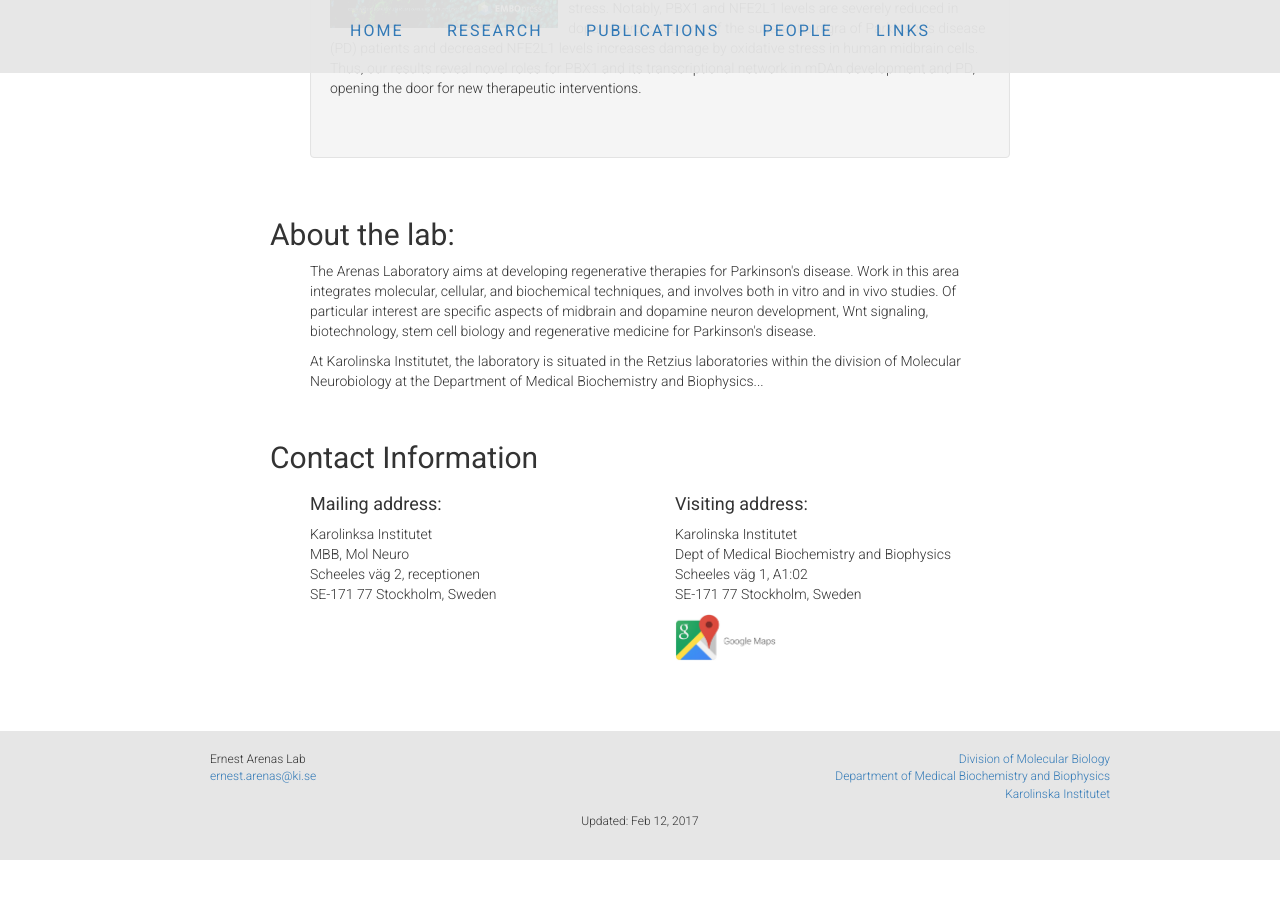
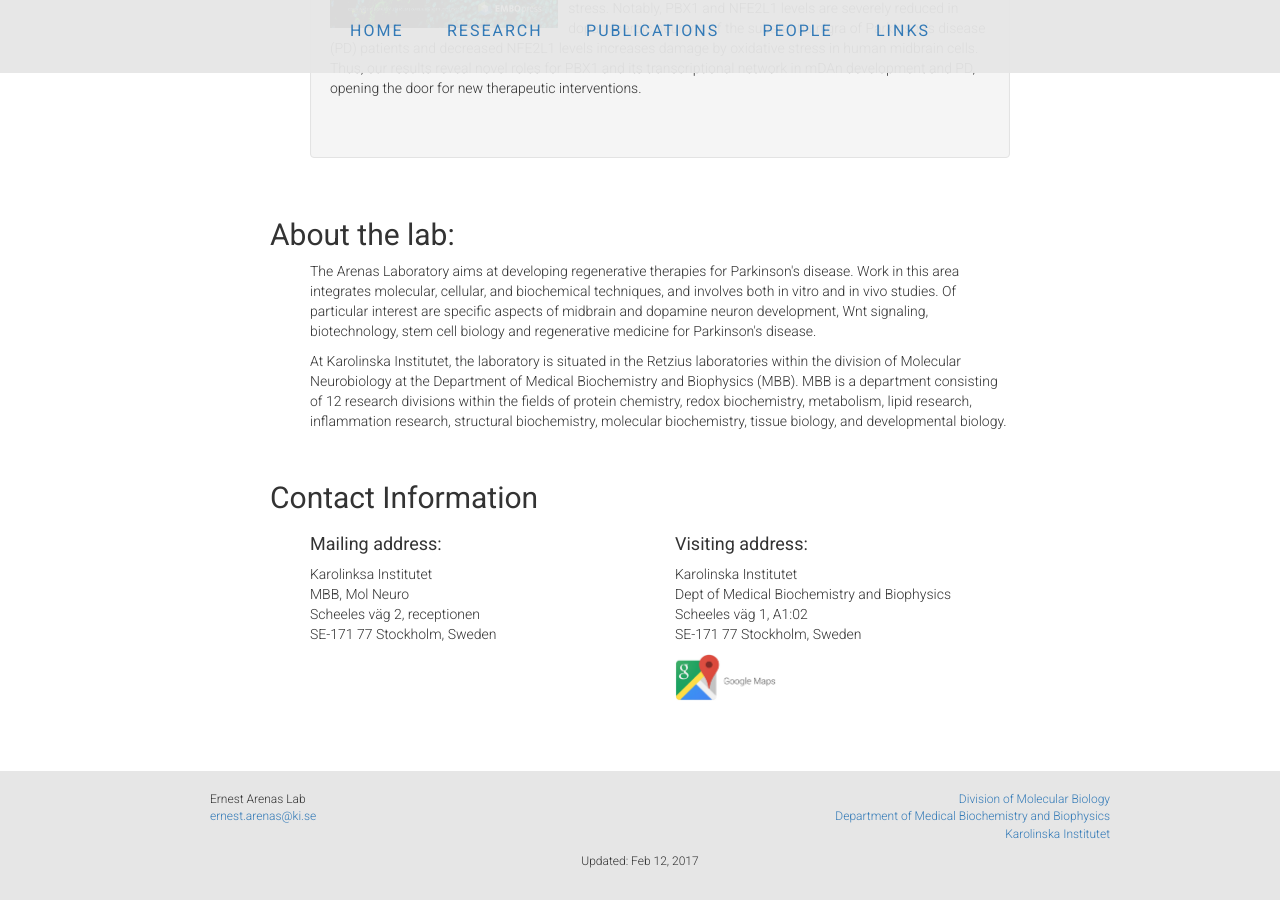
Before and after one commit to ArenasLab/arenaslab.github.io, a Jekyll site: the page index.html, which Jekyll copies as it is, in a window 1280 px wide and 900 px high, scrolled down 1718 px. Built offline with Jekyll 4.4.1, drawn with Linux system fonts in a browser that asks for light colours; before the commit the page ends 2578 px from its top, so only the background shows below that.

Commit message:
Update index.html

```diff
--- a/index.html
+++ b/index.html
@@ -136,8 +136,10 @@
           cellular, and biochemical techniques, and involves both in vitro and in vivo studies. Of particular interest are specific aspects
           of midbrain and dopamine neuron development, Wnt signaling, biotechnology, stem cell biology and regenerative medicine for
           Parkinson's disease.</p>
-            <p>At Karolinska Institutet, the laboratory is situated in the Retzius laboratories within the division of Molecular Neurobiology at the Department of
-          Medical Biochemistry and Biophysics... </p>
+            <p>At Karolinska Institutet, the laboratory is situated in the Retzius laboratories within the division of Molecular Neurobiology
+		    at the Department of Medical Biochemistry and Biophysics (MBB). MBB is a department consisting of 12 research divisions
+		    within the fields of protein chemistry, redox biochemistry, metabolism, lipid research, inflammation research, structural
+		    biochemistry, molecular biochemistry, tissue biology, and developmental biology. </p>
 	  </ul>
         </div>
 
```
